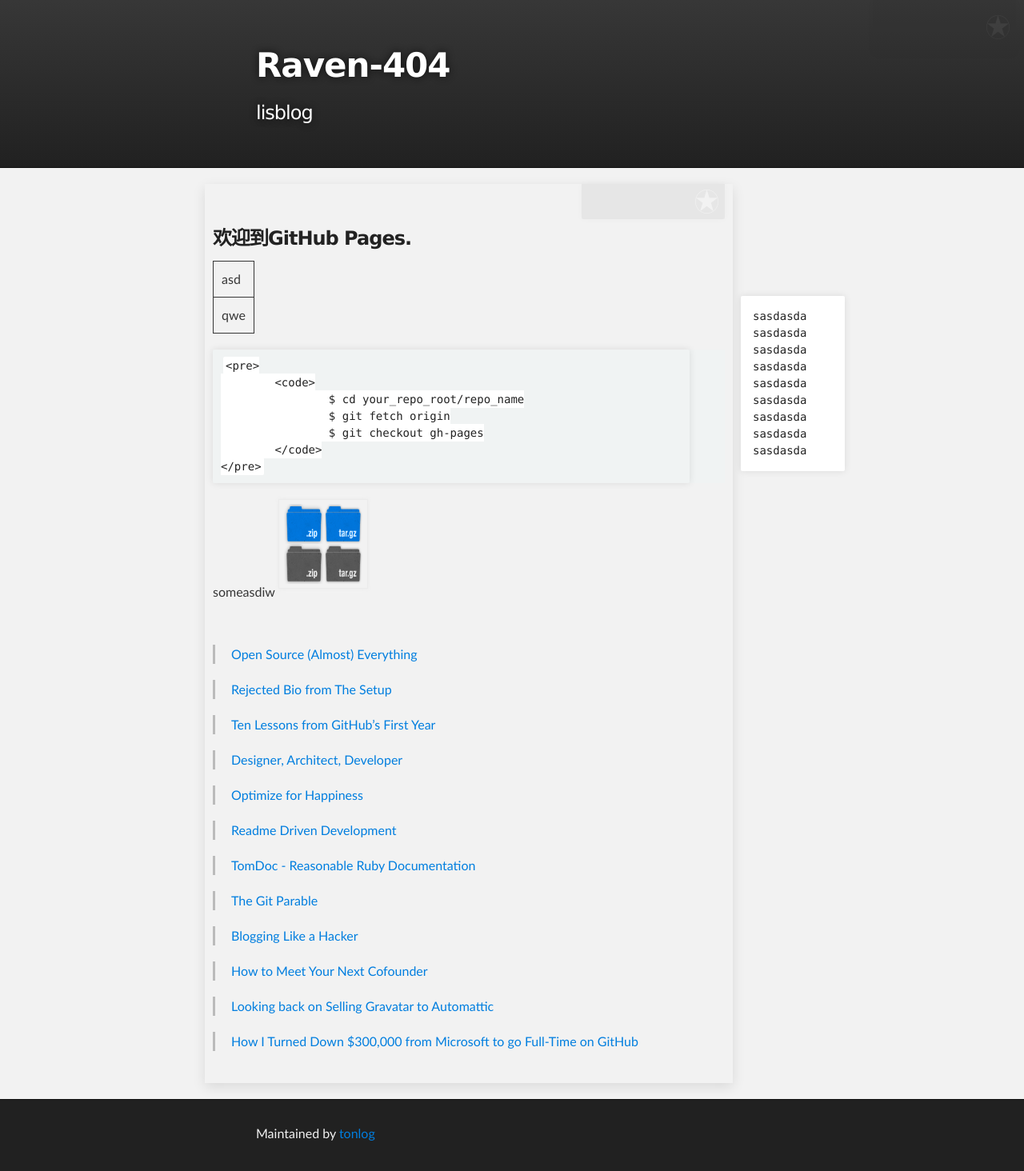
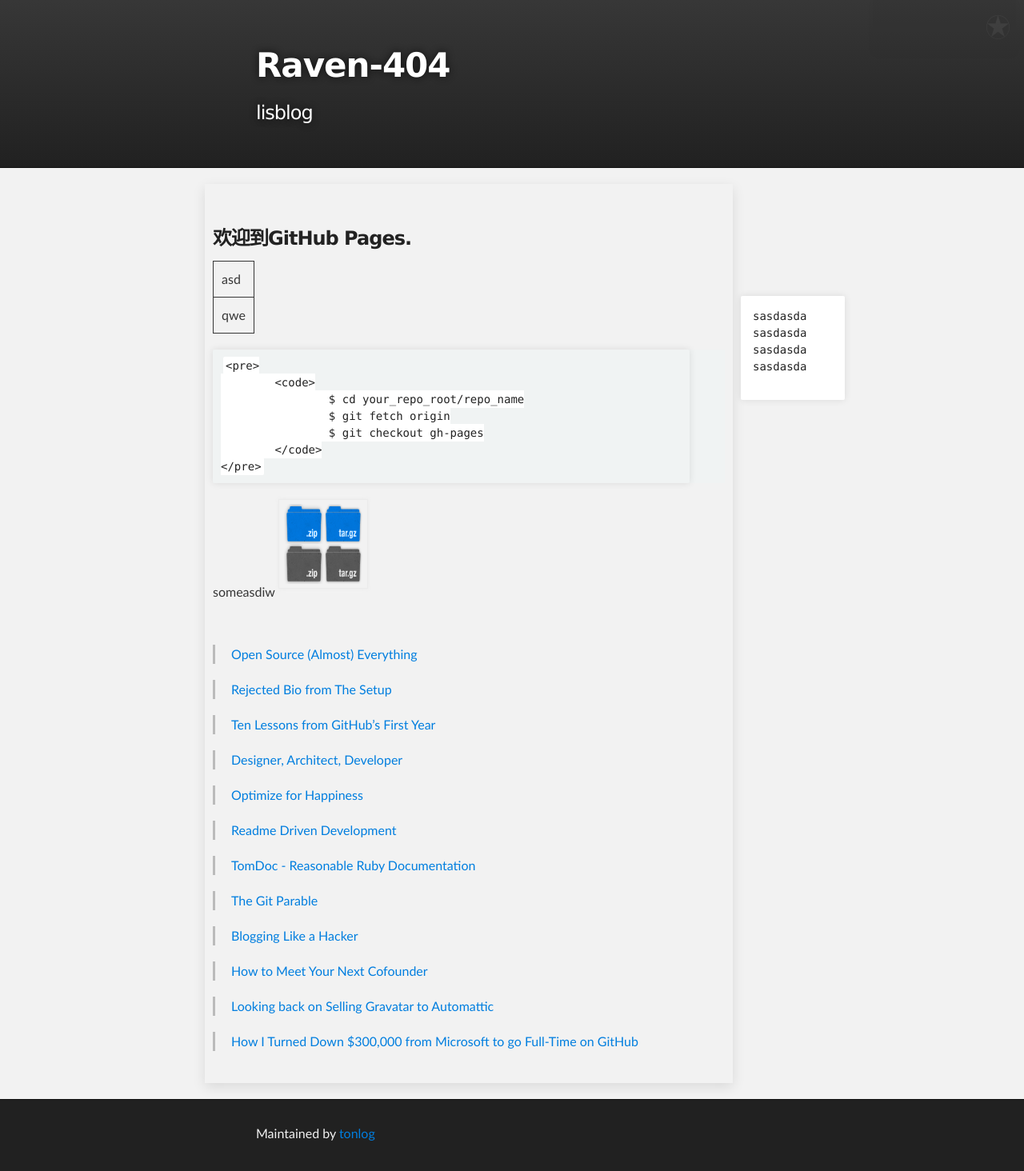
Before and after one commit to tonlog/tonlog.github.io, a Jekyll site: the page built from index.md, in a window 1280 px wide. Shown: the whole page at 80% size. Built offline with Jekyll 4.4.1, drawn with Linux system fonts in a browser that asks for light colours; Markdown is read by kramdown in place of the engine named in the settings.

Commit message:
Update index.md

```diff
--- a/_layouts/index.md
+++ b/_layouts/index.md
@@ -3,13 +3,11 @@ layout: default
 ---
 
 
-	<a id="forkme_banner" href="https://github.com/tonlog/raven-404">See Me @Github</a>
 	<navig>
 		sasdasda<br/>
 		sasdasda<br/>
 		sasdasda<br/>
-		sasdasda<br/>		sasdasda<br/>sasdasda<br/>sasdasda<br/>sasdasda<br/>sasdasda<br/>
-
+		sasdasda<br/>
 	</navig>
 
 
```
